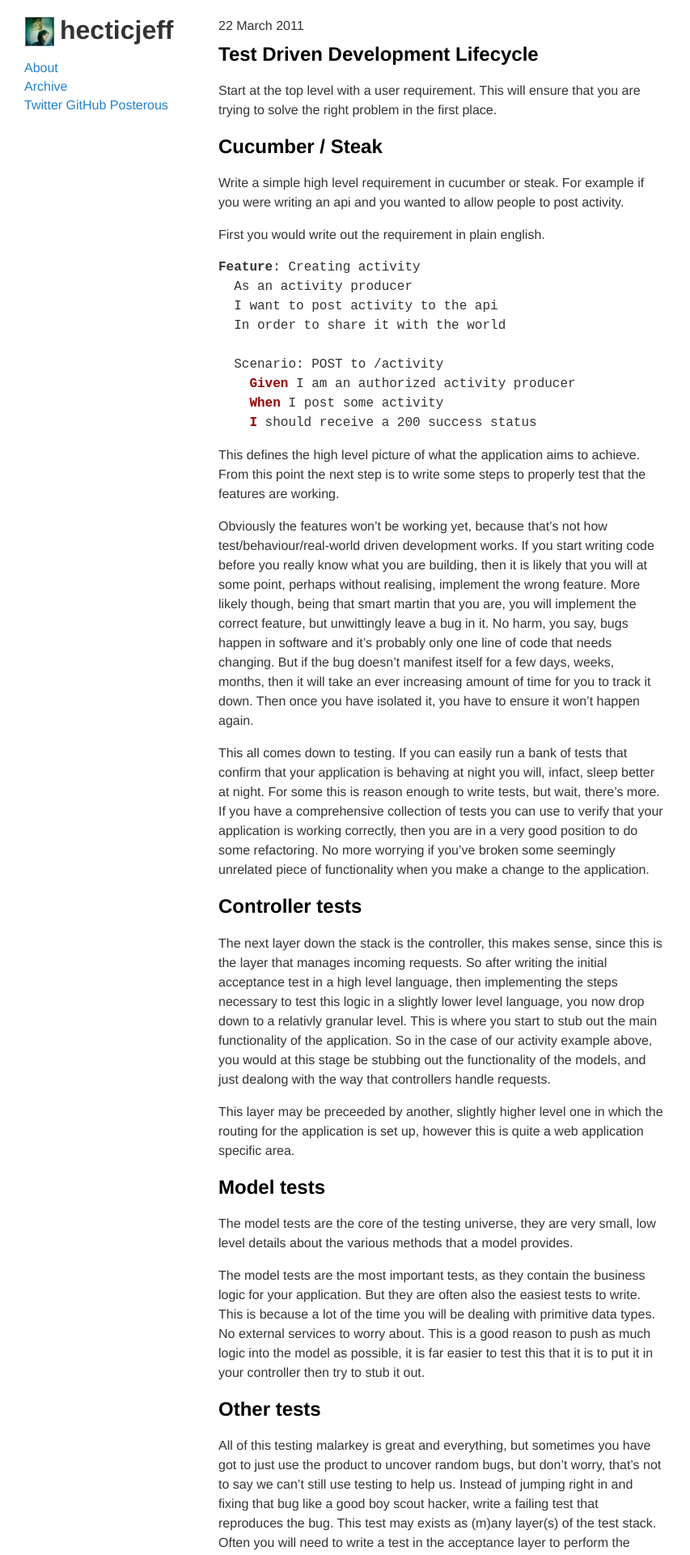
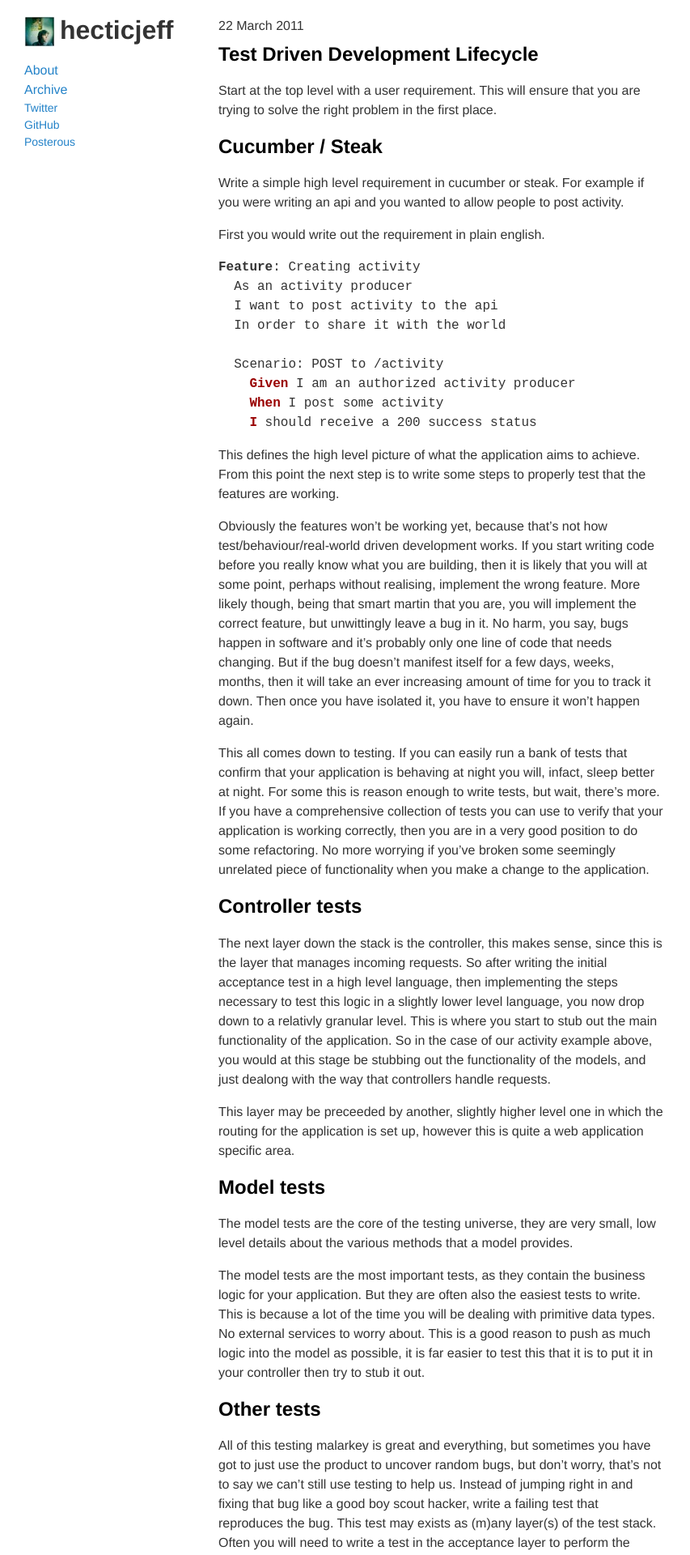
Before and after one commit to chrismytton/chrismytton.github.io, a Jekyll site: the page built from index.html, in a window 1280 px wide. Shown: the top 1920 px of the page at 81% size, without its empty margins (0-853 px from the left). Built offline with Jekyll 4.4.1, drawn with Linux system fonts in a browser that asks for light colours; nearby versions of some CDN libraries; Markdown is read by kramdown in place of the engine named in the settings; comment, search, counter and statistics services are not loaded.

Commit message:
Style external links

```diff
--- a/css/screen.css
+++ b/css/screen.css
@@ -45,7 +45,12 @@ a:active {
 }
 #sidebar .internal a {
   display: block;
-  padding-bottom: 5px;
+  line-height: 1.5;
+}
+#sidebar .external a {
+  display: block;
+  font-size: 14px;
+  line-height: 1.5;
 }
 #main {
   float: left;
```
Also changed, not shown: css/screen.styl (+6 -1 lines).
